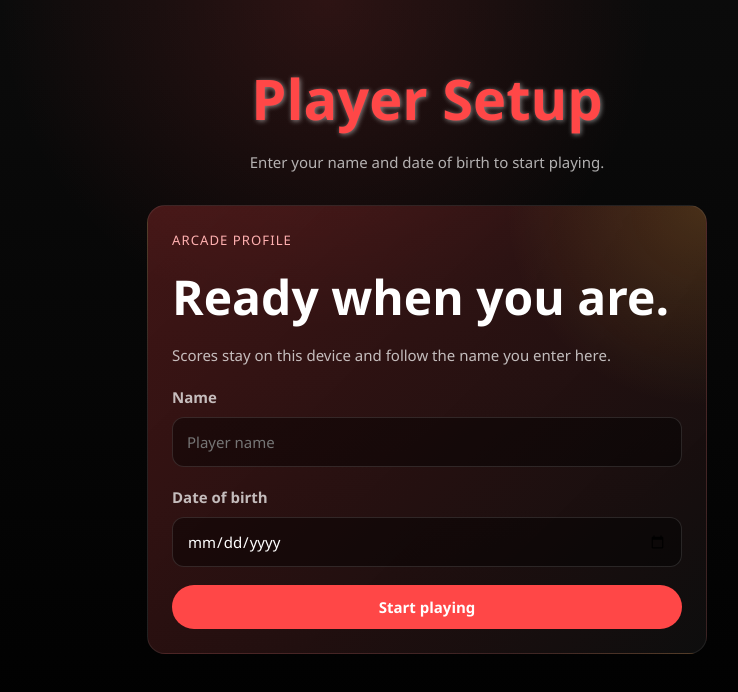
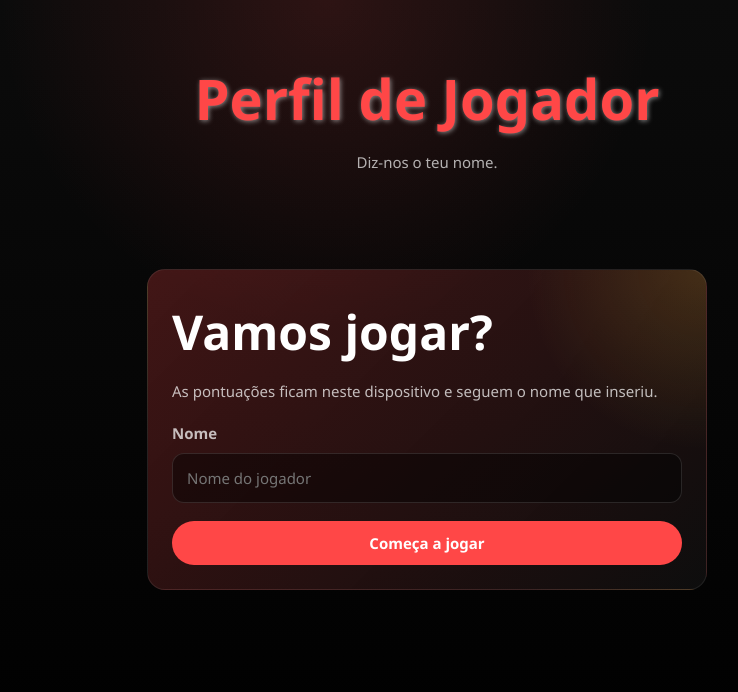
Before and after one commit to LuisDFilipe/GameHub, a Vue app: page / in a window 1280 px wide. Shown: the top 692 px of the page, without its empty margins (313-1051 px from the left). Built offline with nearby package versions, Linux system fonts and the light colour scheme.

Commit message:
Quick_Save

```diff
--- a/src/lib/storage.ts
+++ b/src/lib/storage.ts
@@ -13,7 +13,8 @@ export function readPlayerProfile(): PlayerProfile | null {
 
   try {
     const profile = JSON.parse(rawProfile) as PlayerProfile
-    if (!profile.name || !profile.dateOfBirth) return null
+    if (!profile.name) return null
+    /* if (!profile.name || !profile.dateOfBirth) return null */
     return profile
   } catch {
     return null
--- a/src/router/index.ts
+++ b/src/router/index.ts
@@ -13,8 +13,8 @@ const router = createRouter({
       name: 'onboarding',
       component: OnboardingView,
       meta: {
-        title: 'Player Setup',
-        description: 'Enter your name and date of birth to start playing.',
+        title: 'Perfil de Jogador',
+        description: 'Diz-nos o teu nome.',
       },
     },
     {
--- a/src/types/games.ts
+++ b/src/types/games.ts
@@ -1,6 +1,6 @@
 export type PlayerProfile = {
   name: string
-  dateOfBirth: string
+  //dateOfBirth: string
   createdAt: string
 }
 
--- a/src/views/OnboardingView.vue
+++ b/src/views/OnboardingView.vue
@@ -5,11 +5,12 @@ import { savePlayerProfile } from '@/lib/storage'
 
 const router = useRouter()
 const name = ref('')
-const dateOfBirth = ref('')
+//const dateOfBirth = ref('')
 const touched = ref(false)
 
-const today = new Date().toISOString().slice(0, 10)
-const isValid = computed(() => name.value.trim().length >= 2 && Boolean(dateOfBirth.value))
+/* const today = new Date().toISOString().slice(0, 10) */
+const isValid = computed(() => name.value.trim().length >= 3)
+//const isValid = computed(() => name.value.trim().length >= 3 && Boolean(dateOfBirth.value))
 
 const submitProfile = () => {
   touched.value = true
@@ -17,9 +18,10 @@ const submitProfile = () => {
 
   savePlayerProfile({
     name: name.value.trim(),
-    dateOfBirth: dateOfBirth.value,
+    /* dateOfBirth: dateOfBirth.value, */
   })
   router.push('/games')
+  window.location.reload();
 }
 </script>
 
@@ -27,26 +29,25 @@ const submitProfile = () => {
   <section class="onboarding-view">
     <form class="profile-panel" @submit.prevent="submitProfile">
       <div class="panel-copy">
-        <p class="eyebrow">Arcade profile</p>
-        <h2>Ready when you are.</h2>
-        <p>Scores stay on this device and follow the name you enter here.</p>
+        <h2>Vamos jogar?</h2>
+        <p>As pontuações ficam neste dispositivo e seguem o nome que inseriu.</p>
       </div>
 
       <label class="field">
-        <span>Name</span>
-        <input v-model="name" type="text" autocomplete="name" placeholder="Player name" />
+        <span>Nome</span>
+        <input v-model="name" type="text" autocomplete="name" placeholder="Nome do jogador" />
       </label>
 
-      <label class="field">
+      <!-- <label class="field">
         <span>Date of birth</span>
         <input v-model="dateOfBirth" type="date" :max="today" />
-      </label>
+      </label> -->
 
       <p v-if="touched && !isValid" class="form-error">
-        Enter a name and date of birth to continue.
+        O nome tem de ser válido, pelo menos 3 caracteres.
       </p>
 
-      <button class="primary-button" type="submit">Start playing</button>
+      <button class="primary-button" type="submit">Começa a jogar</button>
     </form>
   </section>
 </template>
@@ -80,7 +81,6 @@ const submitProfile = () => {
   color: #ffb0b0;
   font-size: 0.82rem;
   letter-spacing: 0.08em;
-  text-transform: uppercase;
 }
 
 h2 {
--- a/vite.config.js
+++ b/vite.config.js
@@ -4,8 +4,9 @@ import { defineConfig } from 'vite'
 import vue from '@vitejs/plugin-vue'
 import { VitePWA } from 'vite-plugin-pwa'
 
-export default defineConfig({
-  base: '/GameHub/',
+export default defineConfig(({ command }) => {
+  return {
+    base: command === 'build' ? '/GameHub/' : '/',
     server: {
       port: 3012,
       strictPort: true,
@@ -63,5 +64,6 @@ export default defineConfig({
       alias: {
         '@': fileURLToPath(new URL('./src', import.meta.url)),
       },
-  },
+    }
+  }
 })
```
Lines whose indentation alone changed are shown as unchanged.
